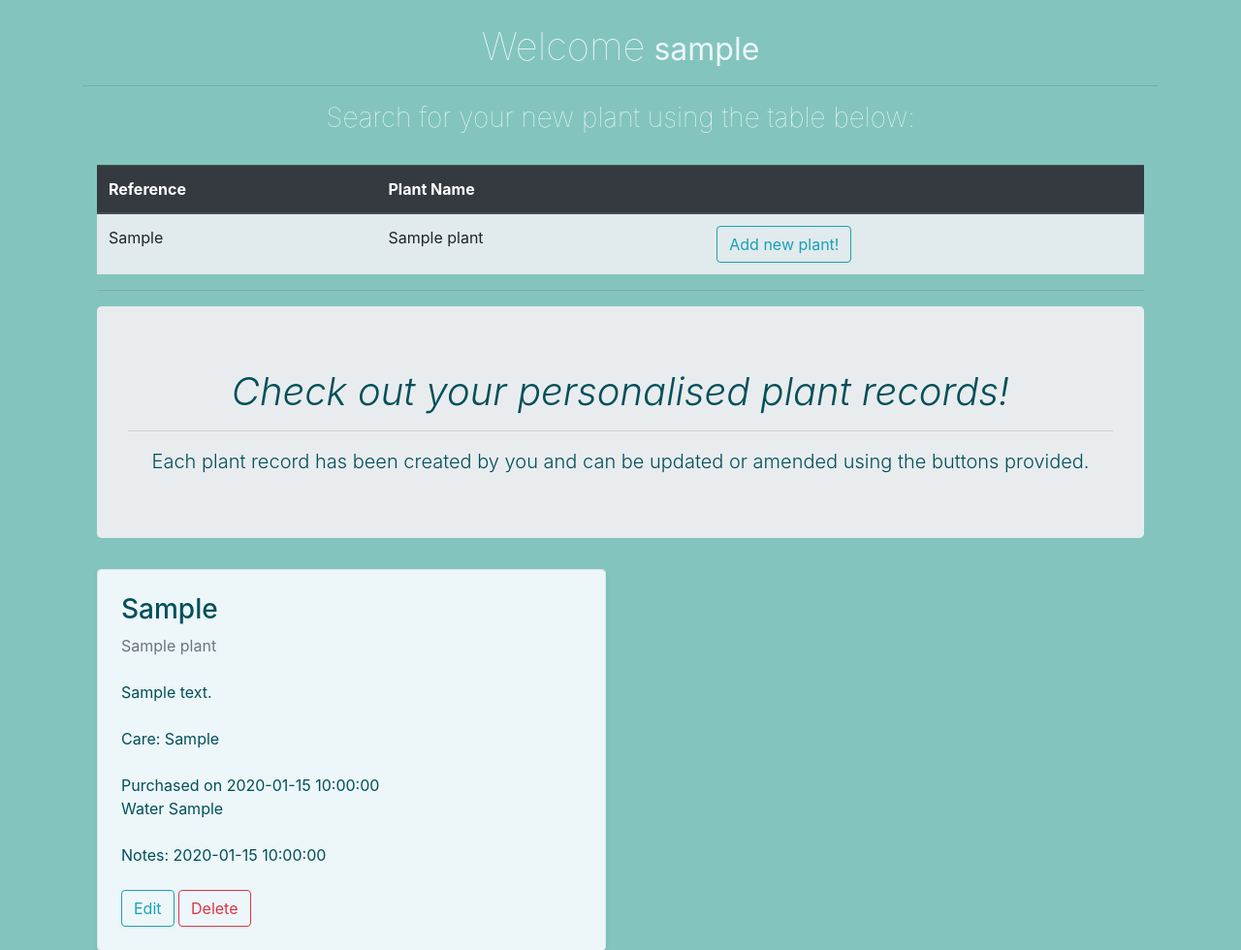
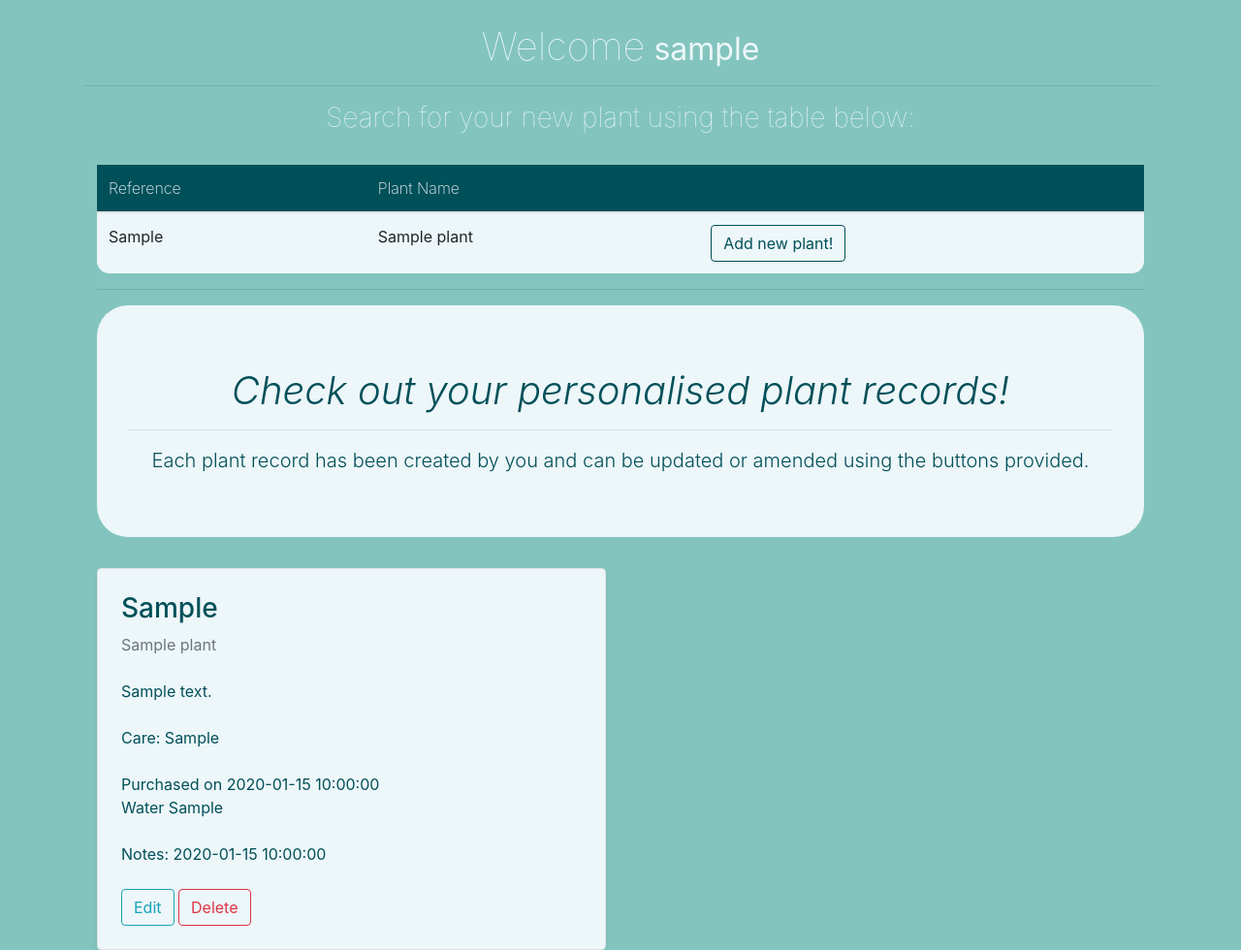
Before and after one commit to Liz94688/test_forFlourish, a Flask app: page /user_account in a window 1280 px wide. Shown: the part 77-1057 px from the top of the page at 97% size. Run offline with Flask 2, Linux system fonts and the light colour scheme; the visitor is signed in with stand-in values (Sample User, id 1); a database or web service that is not in the repository returns one stand-in record (values such as "Sample title"); some libraries are stand-ins or nearby versions.

Commit message:
More styling for user_account. Started edit_user_plant_record route and template

```diff
--- a/app.py
+++ b/app.py
@@ -186,13 +186,33 @@
 @app.route('/edit_user_plant_record/<record_id>', methods=["GET", "POST"])
 @user_logged_in
 def edit_user_plant_record(record_id):
+    form = AddPlantRecord(request.form)
     record = mongo.db.users_plant_records.find_one({"_id": ObjectId(record_id)})
+    # Populate form fields
+    if request.method == 'POST':
+        record.update({
+            'user': get_authenticated_user(),
+            'plant': {
+                '_id': record['_id'],
+                'plant_reference': record['plant_reference'],
+                'plant_name': record['plant_name'],
+                'plant_description': record['plant_description'],
+                'plant_placement': record['plant_placement'],
+                'plant_care': record['plant_care'],
+                'date_purchased': record['date_purchased']
+            },
+            'water_frequency': request.form['water_frequency'].lower(),
+            'notes_added': request.form['notes_added'].lower()
+        })
+        flash('Plant record edited successfully', 'success')
+        return redirect(url_for('user_account'))
+    return render_template("edit_user_plant_record.html", title='Edit Plant Record', record=record, form=form)
 
-    # Get the form
-    # form = AddPlantRecord(request.form)
 
-    # Populate form fields
-    return render_template("edit_user_plant_record.html", title='Edit Plant Record', record=record)
+
+
+
+    return render_template("edit_user_plant_record.html", title='Edit Plant Record', record=record, form=form)
 
 
 # Delete User Plant Record
--- a/static/main.css
+++ b/static/main.css
@@ -21,13 +21,12 @@
     color: #EDF6F9;
 }
 
-/* Welcome page */
+/* Welcome */
 .jumbotron-welcome {
     text-align: center;
     background-color: #EDF6F9;
     border-radius: 1.1rem;
     margin-top: 1.5rem;
-    display: flex;
 }
 
 .jumbotron-welcome h1 {
@@ -114,12 +113,33 @@
 }
 
 /* Plant Table */
+.plant-summary {
+    border-radius: .8rem;
+    background-color: #EDF6F9;
+}
 
+.plant-summary-header {
+    border-radius:  .8rem;
+    background-color: #005059;
+}
+
+.plant-summary-header th {
+    border-top: none;
+    border-bottom: none;
+    color: #EDF6F9;
+    font-weight: 200;
+}
+
+.add-plant {
+    color: #005059;
+    border-color: #005059;
+    font-weight: 400;
+}
 /* Jumbotron */
-.jumbotron-record-intro {
+.jumbotron-record-info {
     background-color: #EDF6F9;
-    border-radius: 1.1rem;
-    margin-top: 1.5rem;
+    border-radius: 2rem;
+    margin-top: 1rem;
 }
 
 .jumbotron-record-info h1 {
--- a/templates/base.html
+++ b/templates/base.html
@@ -6,6 +6,7 @@
 	<meta http-equiv="X-UA-Compatible" content="ie=edge">
 	<link rel="stylesheet" href="https://stackpath.bootstrapcdn.com/bootstrap/4.4.1/css/bootstrap.min.css"
 		integrity="sha384-Vkoo8x4CGsO3+Hhxv8T/Q5PaXtkKtu6ug5TOeNV6gBiFeWPGFN9MuhOf23Q9Ifjh" crossorigin="anonymous">
+    <!-- <link rel="stylesheet" href="https://stackpath.bootstrapcdn.com/font-awesome/4.7.0/css/font-awesome.min.css"> -->
 	<link rel="stylesheet" type="text/css" href="{{ url_for('static', filename='main.css') }}">
 
 	{% if title %}
--- a/templates/user_account.html
+++ b/templates/user_account.html
@@ -11,8 +11,8 @@
 <br>
 <div class="container">
 	<!-- Table listing plant collection -->
-	<table class="table table-striped">
-		<thead class="thead-dark">
+	<table class="table plant-summary">
+		<thead class="plant-summary-header">
 			<tr>
 				<th>Reference</th>
 				<th>Plant Name</th>
@@ -24,7 +24,7 @@
 			<tr>
 				<td>{{plant.plant_reference}}</td>
 				<td>{{plant.plant_name}}</td>
-				<td><a class="btn btn-outline-info" href="{{ url_for('add_plant_record', plant_id=plant._id) }}">Add new
+				<td><a class="btn btn-outline-info add-plant" href="{{ url_for('add_plant_record', plant_id=plant._id) }}">Add new
 						plant!</a></td>
 			</tr>
 			{% endfor %}
```
Also changed, not shown: templates/edit_user_plant_record.html (+16 -3 lines), templates/welcome_page.html (+9 -7 lines).
